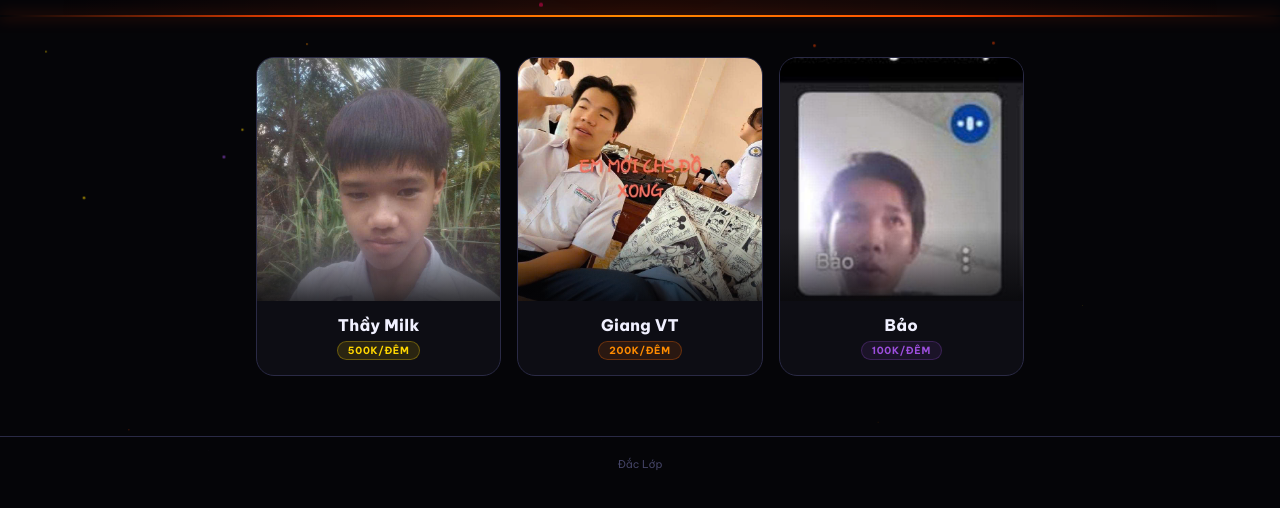
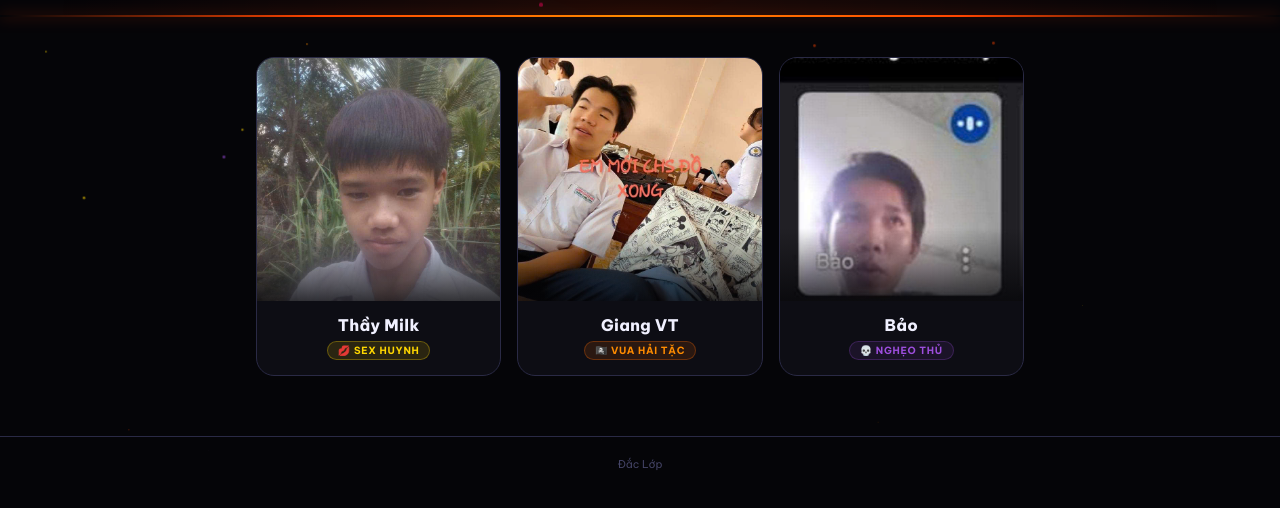
Before and after one commit to vohuudien-iuh/ff, a plain HTML site: page index.html in a window 1280 px wide. Shown: the part 250-758 px from the top of the page. Drawn offline with Linux system fonts and the light colour scheme.

Commit message:
index.html

```diff
--- a/index.html
+++ b/index.html
@@ -78,7 +78,7 @@ var members=[
   {id:2,name:"Giang VT",role:"admin",avatar:"giang.jpg",bio:"Chuẩn bị ra khơi",fb:"https://www.facebook.com/vt.giang.79"},
   {id:3,name:"Bảo",role:"member",avatar:"bao.jpg",bio:"Ác quỷ Free Fire",fb:"https://www.facebook.com/huynh.van.bao.777870"}
 ];
-var roleLabel={owner:"500k/đêm",admin:"200k/đêm",member:"100k/đêm"};
+var roleLabel={owner:"💋 Sex Huynh",admin:"🏴‍☠️ Vua Hải Tặc",member:"💀 Nghẹo Thủ"};
 var roleClass={owner:"r-owner",admin:"r-admin",member:"r-member"};
 var pc=document.getElementById('particles');
 var colors=['#ff4500','#ff8c00','#ffd700','#9d4edd','#ff006e'];
```
